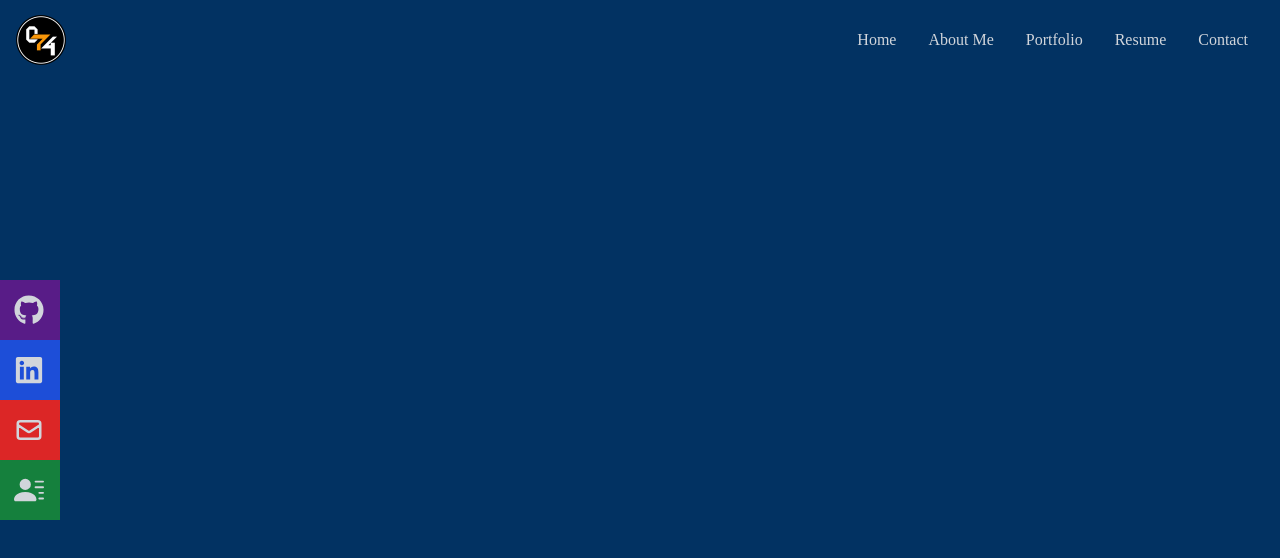
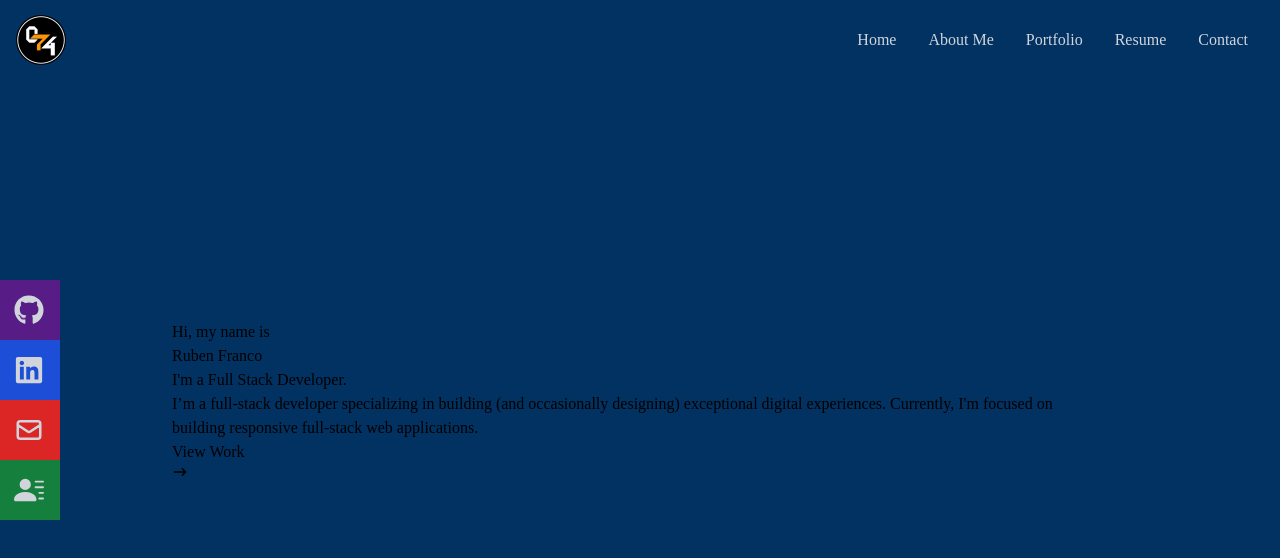
Before and after one commit to RubenFr74/franco-portfolio, a React (Create React App) app in the folder my-app/: page / in a window 1280 px wide. Shown: the top 558 px of the page. Built offline with nearby package versions, Linux system fonts and the light colour scheme.

Commit message:
added about me container

```diff
--- a/my-app/src/components/Home.jsx
+++ b/my-app/src/components/Home.jsx
@@ -3,9 +3,20 @@
 
 const Home = () => {
   return (
-    <div className='w-full h-screen bg-[#023262]'>
+    <div name='home' className='w-full h-screen bg-[#023262]'>
 
-
+        {/* Container */}
+        <div className='max-w-[1000px] mx-auto px-8 flex flex-col justify-center h-full'>
+            <p>Hi, my name is</p>
+            <h1>Ruben Franco</h1>
+            <h2>I'm a Full Stack Developer.</h2>
+            <p>I’m a full-stack developer specializing in building (and occasionally
+          designing) exceptional digital experiences. Currently, I'm focused on
+          building responsive full-stack web applications.</p>
+          <div>
+            <button>View Work <HiArrowNarrowRight /></button>
+          </div>
+        </div>
     </div>
   );
 }
```
